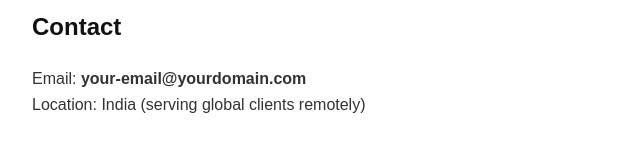
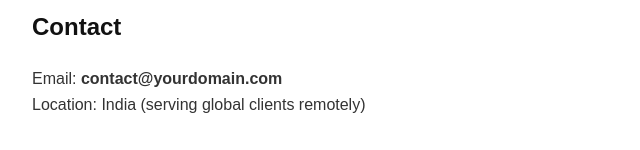
Before and after one commit to dvashisht/dvashisht.github.io, a plain HTML site: page index.html in a window 1280 px wide. Shown: the part 929-1079 px from the top of the page, 158-798 px from the left. Drawn offline with Linux system fonts and the light colour scheme.

Commit message:
My First Commit

```diff
--- a/index.html
+++ b/index.html
@@ -68,7 +68,7 @@ Service details are shared privately after an initial discussion.
 
 <h2>Contact</h2>
 <p>
-Email: <strong>your-email@yourdomain.com</strong><br>
+Email: <strong>contact@yourdomain.com</strong><br>
 Location: India (serving global clients remotely)
 </p>
 
```
